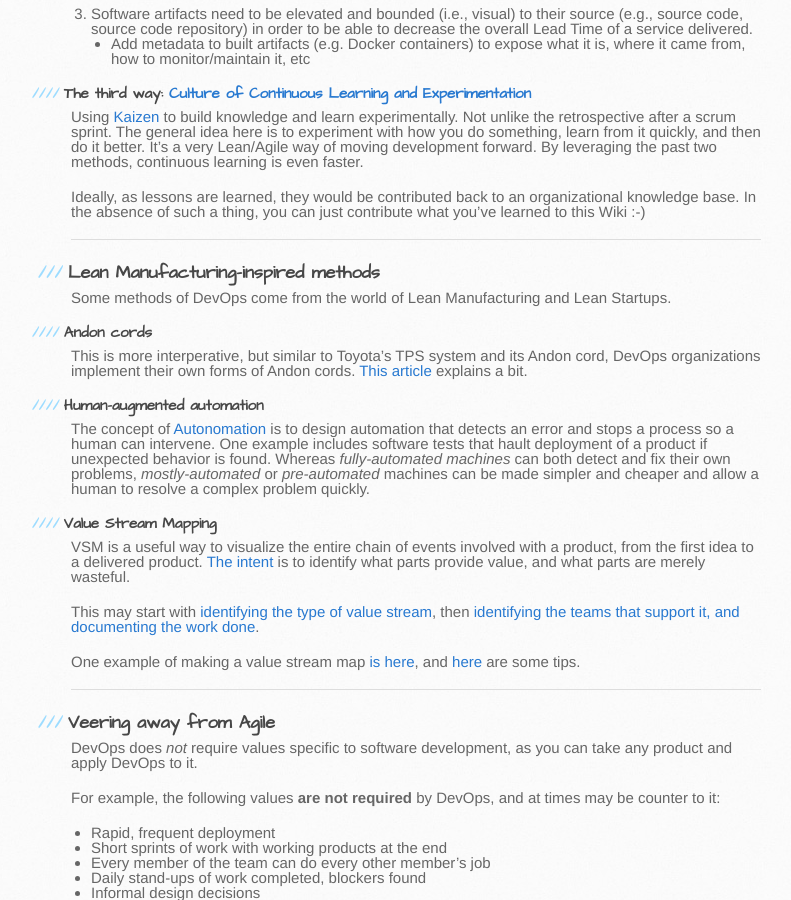
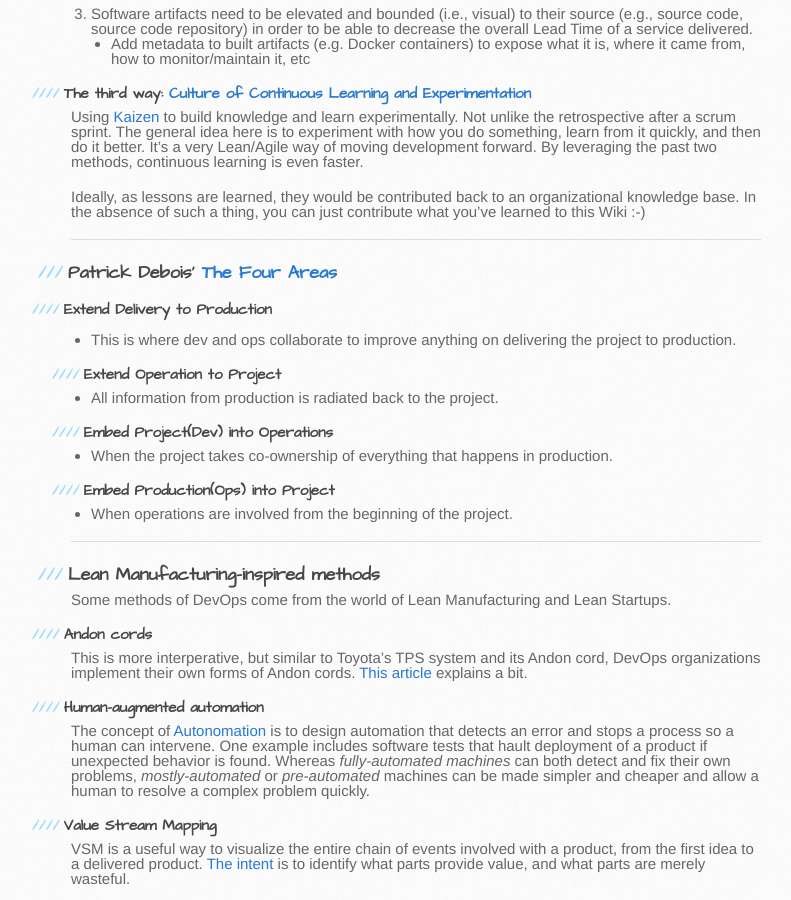
Before and after one commit to peterwwillis/devopsyoga-content, a Jekyll site: the page built from methods/index.md, in a window 1280 px wide and 900 px high, scrolled down 920 px. Shown: the whole window, without its empty margins (69-860 px from the left). Built offline with Jekyll 4.4.1, drawn with Linux system fonts in a browser that asks for light colours; our own code applies the rules of GitHub Pages for plain Markdown files.

Commit message:
Add some content

```diff
--- a/methods/index.md
+++ b/methods/index.md
@@ -45,6 +45,20 @@ Three principles:
 Using [Kaizen][5] to build knowledge and learn experimentally. Not unlike the retrospective after a scrum sprint. The general idea here is to experiment with how you do something, learn from it quickly, and then do it better. It's a very Lean/Agile way of moving development forward. By leveraging the past two methods, continuous learning is even faster.
 
 Ideally, as lessons are learned, they would be contributed back to an organizational knowledge base. In the absence of such a thing, you can just contribute what you've learned to this Wiki :-)
+
+---
+
+### Patrick Debois' [The Four Areas][21]
+
+#### Extend Delivery to Production
+ - This is where dev and ops collaborate to improve anything on delivering the project to production.
+#### Extend Operation to Project
+ - All information from production is radiated back to the project.
+#### Embed Project(Dev) into Operations
+ - When the project takes co-ownership of everything that happens in production.
+#### Embed Production(Ops) into Project
+ - When operations are involved from the beginning of the project.
+
 
 ---
 
```
Also changed, not shown: other parts of methods/index.md (+1 -0 lines), glossary/TODO.md (+2 -1 lines).
